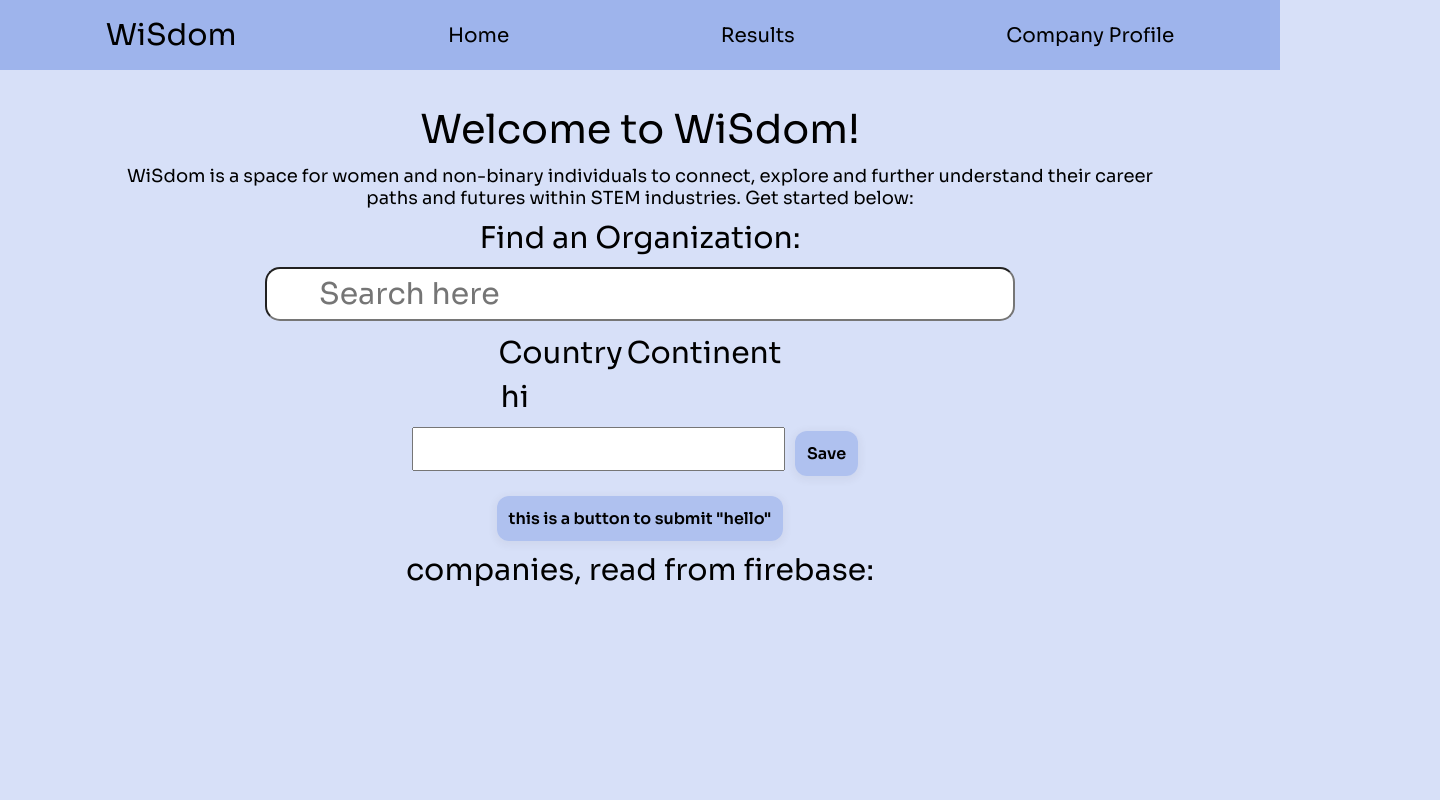
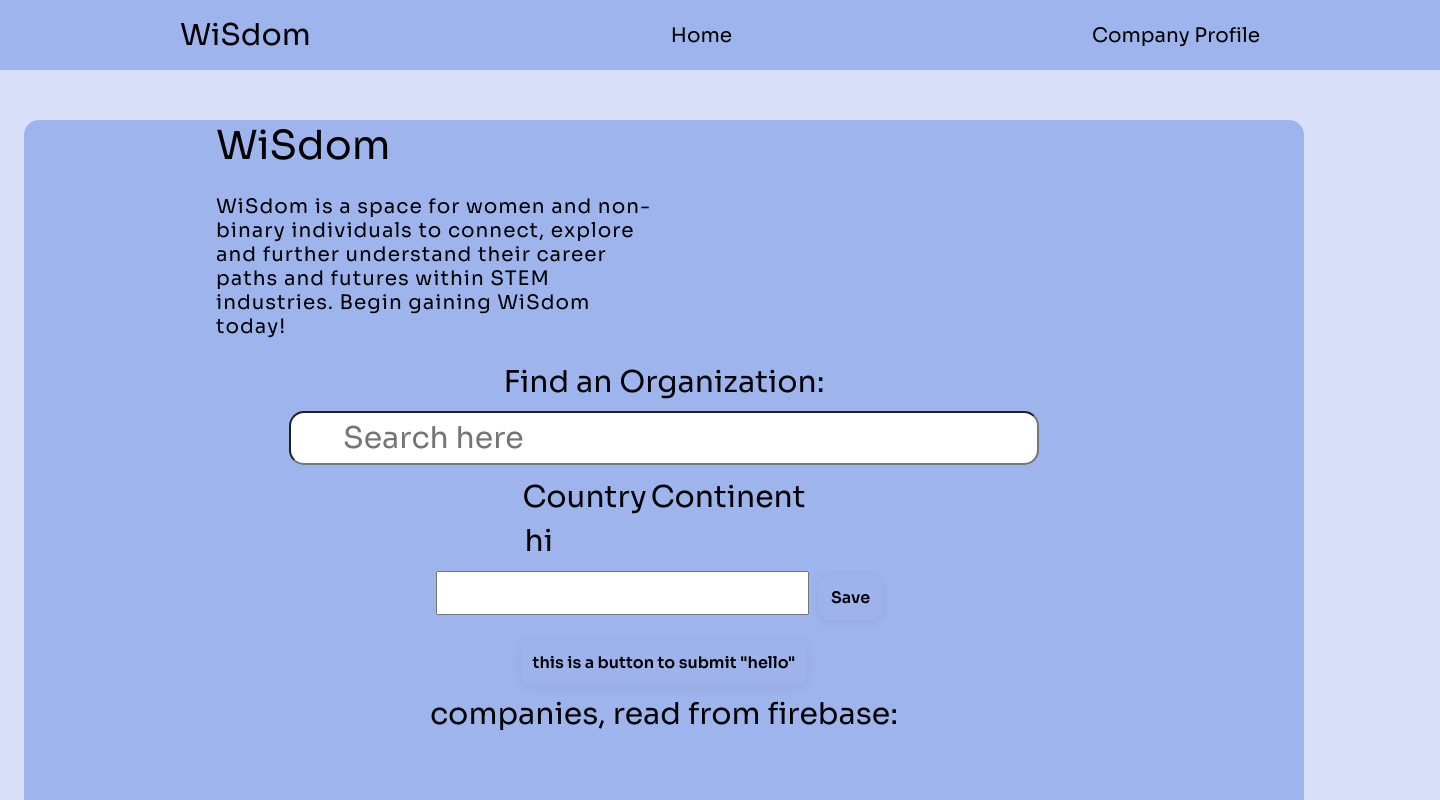
Before and after one commit to adeline-su/WiSdom, a React (Create React App) app in the folder frontend/my-app/: page / in a window 1280 px wide. Shown: the top 800 px of the page, 1440 px wide, since content can reach past the window. Built offline with nearby package versions, Linux system fonts and the light colour scheme; no server answers; the database is empty.

Commit message:
css visual update

```diff
--- a/frontend/my-app/src/App.css
+++ b/frontend/my-app/src/App.css
@@ -12,10 +12,12 @@
 @media only screen and (max-width: 1440px) {
   body {
     background-color: var(--lightblue)
+
   }
 
   .body-wrapper {
     width: 100vw !important;
+    border-radius: 15px;
   }
 
   nav-bar {
@@ -43,18 +45,18 @@
   margin: auto;
   width: 100vh;
   height: 100vh;
-  background-color: var(--lightblue);
+  background-color: var(--darkblue);
   position: relative;
 }
 
 .page-wrapper {
   padding: 24px;
-  color: var(--dark);
+  color: var(--lightblue);
 
 }
 
+/* changes the font I think and placement? */
 .nav-wrapper {
-  text-align: right;
   padding-top: 16px;
   padding-bottom: 16px;
   font-size: 12px;
@@ -62,6 +64,11 @@
   color: var(--darkblue);
   max-height: 48px;
   box-shadow: 10px, 10px, 10px var(--shadow);
+  position: absolute;
+  width: 1440px;
+  left: 0px;
+  top: 0px;
+
 
 }
 
@@ -74,7 +81,7 @@ nav-bar {
   /* width: 400px;
   height: 200px; */
   /* width: calc(100vh - 100px); */
-  padding: auto;
+  padding: 60px;
 
   /* padding-left: 10px;
   padding-right: 10px; */
@@ -136,8 +143,10 @@ button {
   font-size: 40px;
   color: var(--dark);
   font-weight: normal;
-  margin: 10px;
-
+  margin-left: 192px;
+  margin-bottom: 24px;
+  text-align: left;
+  margin-top: 12vh;
 }
 
 .App {
@@ -157,11 +166,17 @@ margin: 10px;
 }
 
 .description{
-  font-size: 18px;
-  margin-left: 96px;
+  font-size: 20px;
+  margin-left: 192px;
   margin-right: 96px;
   margin-top: 10px;
-  margin-bottom: 10px;
+  margin-bottom: 24px;
+  text-align: left;
+  max-width: 35%;
+  letter-spacing: 1px;
+  line-height: 1.2;
+
+
 
 
 }
--- a/frontend/my-app/src/components/Home.js
+++ b/frontend/my-app/src/components/Home.js
@@ -129,16 +129,16 @@ const Home = () => {
     }
 
     return (
-        <div className='body-wrapper'>
+        <div className='page-wrapper'>
             <div className='nav-wrapper'>
-            <NavBar/>
+                <NavBar/>
             </div>
-            <div className='page-wrapper'>
+            <div className='body-wrapper'>
                     <div className='title'>
-                        Welcome to WiSdom!
+                        WiSdom
                     </div>
                     <div className='description'>
-                        WiSdom is a space for women and non-binary individuals to connect, explore and further understand their career paths and futures within STEM industries. Get started below:
+                        WiSdom is a space for women and non-binary individuals to connect, explore and further understand their career paths and futures within STEM industries. Begin gaining WiSdom today!
                     </div>
 
                 <p>Find an Organization: </p>
@@ -148,7 +148,8 @@ const Home = () => {
                         placeholder="Search here"
                         onChange={(e) => setSearchInput(e.target.value)}
                         value={searchInput} />
-
+            </div>
+            <div className='block-wrapper'>
                     <table>
                     <tr>
                         <th>Country</th>
--- a/frontend/my-app/src/components/NavBar.js
+++ b/frontend/my-app/src/components/NavBar.js
@@ -7,7 +7,6 @@ const NavBar = () => {
     <div className='nav-links'>
          <p>WiSdom</p>
         <Link to='/'>Home</Link>
-        <Link to='/results'>Results</Link>
         <Link to='/company-profile'>Company Profile</Link>
         {/* <Link to='/profile'>Profile</Link> */}
     </div>
```
